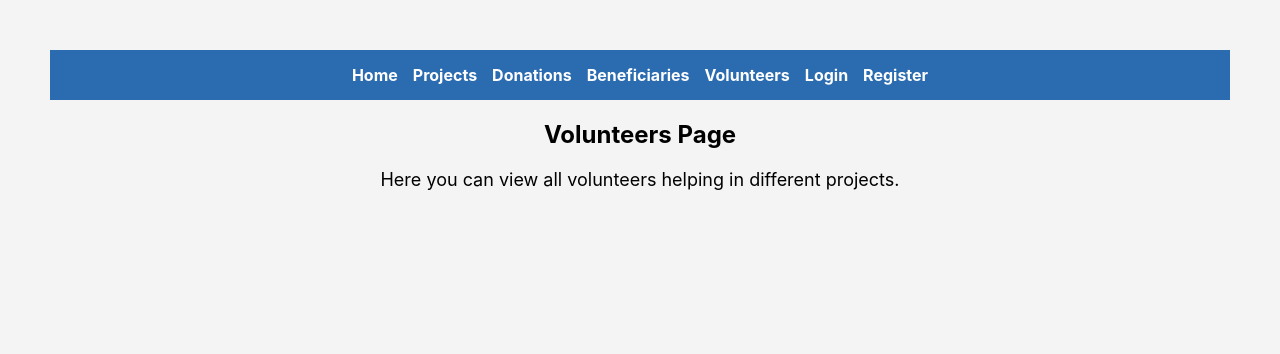
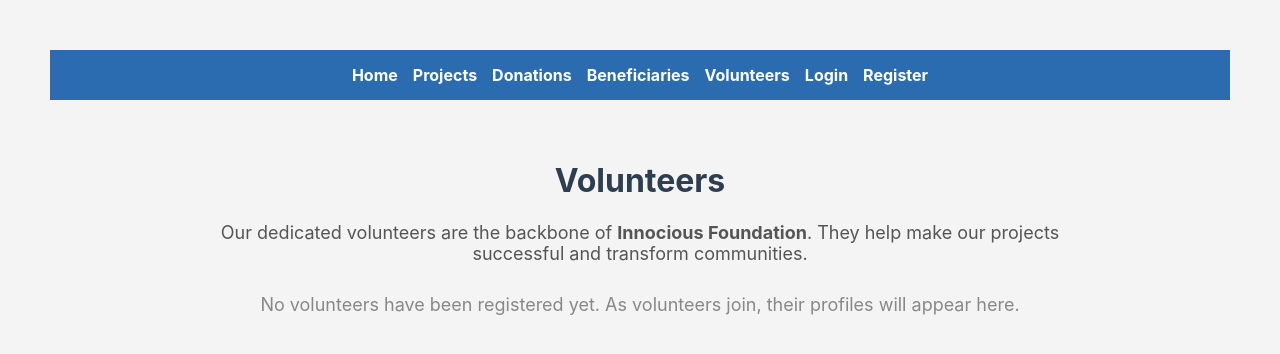
Before and after one commit to Omwami-dev/community-aid-frontend, a React (Create React App) app: page /volunteers in a window 1280 px wide. Shown: the top 354 px of the page. Built offline with nearby package versions, Linux system fonts and the light colour scheme.

Commit message:
update volunteers page withdata

```diff
--- a/src/pages/VolunteersPage.js
+++ b/src/pages/VolunteersPage.js
@@ -1,10 +1,41 @@
 import React from "react";
 
 function VolunteersPage() {
+  // Placeholder volunteers data (empty for now)
+  const volunteers = []; // no actual volunteers yet
+
   return (
-    <div>
-      <h2>Volunteers Page</h2>
-      <p>Here you can view all volunteers helping in different projects.</p>
+    <div style={{ padding: "40px", maxWidth: "900px", margin: "auto" }}>
+      <h1 style={{ textAlign: "center", color: "#2c3e50" }}>Volunteers</h1>
+      <p style={{ textAlign: "center", color: "#555", marginBottom: "30px" }}>
+        Our dedicated volunteers are the backbone of <strong>Innocious Foundation</strong>.
+        They help make our projects successful and transform communities.
+      </p>
+
+      {volunteers.length === 0 ? (
+        <p style={{ textAlign: "center", marginTop: "30px", color: "#888" }}>
+          No volunteers have been registered yet. As volunteers join, their profiles will appear here.
+        </p>
+      ) : (
+        <div style={{ display: "grid", gridTemplateColumns: "repeat(auto-fit, minmax(280px, 1fr))", gap: "20px" }}>
+          {volunteers.map((v) => (
+            <div
+              key={v.id}
+              style={{
+                border: "1px solid #ddd",
+                borderRadius: "10px",
+                padding: "20px",
+                backgroundColor: "#f9f9f9",
+                textAlign: "center",
+              }}
+            >
+              <h2>{v.name}</h2>
+              <p><strong>Assigned Project:</strong> {v.project}</p>
+              <p><strong>Contact Info:</strong> {v.contact}</p>
+            </div>
+          ))}
+        </div>
+      )}
     </div>
   );
 }
```
